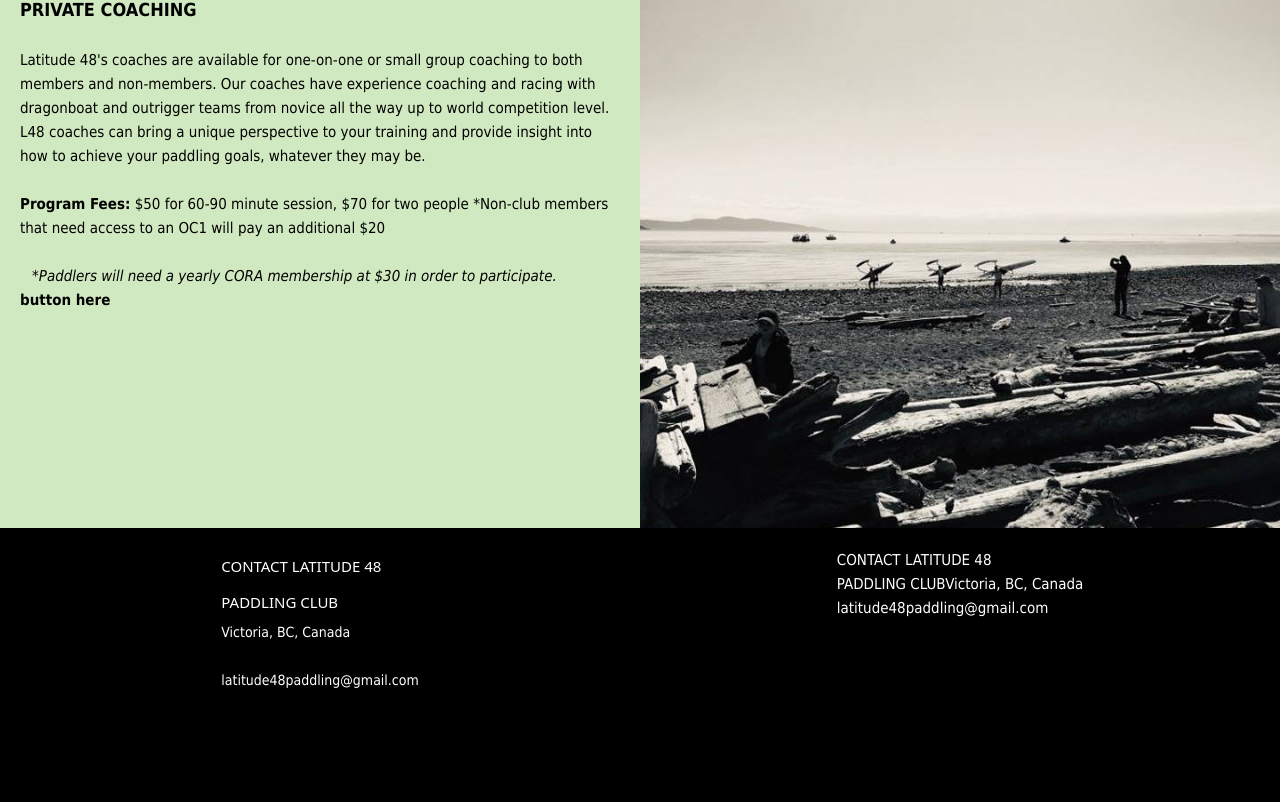
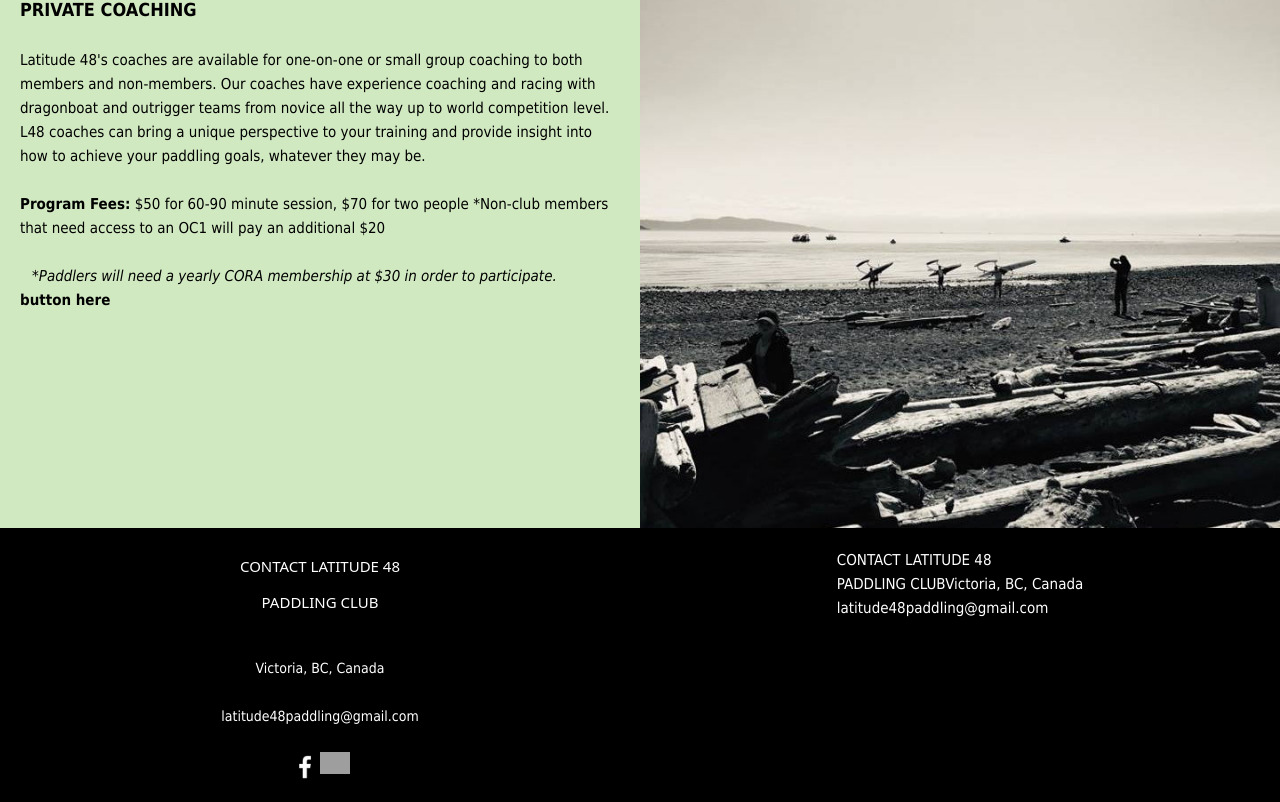
Before and after one commit to Megan-Lowe/L48-web-app, a Next.js app: page / in a window 1280 px wide. Shown: the part 3288-4090 px from the top of the page. Before the commit the page ends 4000 px from the top, so only its background shows below. Built offline with nearby package versions, Linux system fonts and the light colour scheme; grey boxes are pictures that could not be loaded.

Commit message:
Update ContactGridPartial.tsx
centered, added social media buttons

```diff
--- a/src/components/partial/ContactGridPartial/ContactGridPartial.tsx
+++ b/src/components/partial/ContactGridPartial/ContactGridPartial.tsx
@@ -1,14 +1,17 @@
 import Text from "#components/base/Text";
+import Link from "next/link";
+import Image from "next/image";
 
 export default function ContactGridPartial() {
   return (
     <>
       <div
-        className="mx-auto bg-black p-5 basis-1/2"
+        className="mx-auto bg-black p-5 basis-1/2 text-center"
         style={{ gridArea: "Contact" }}
       >
-        <Text colour="white" className="text-3xl font-sans text-center">
+        <Text colour="white" className="text-3xl font-sans">
           CONTACT LATITUDE 48 <br /> PADDLING CLUB
+          <br />
           <br />
         </Text>
         <Text className="text-center text-sm">
@@ -16,6 +19,32 @@ export default function ContactGridPartial() {
           <br /> <br />
           latitude48paddling@gmail.com
         </Text>
+        <br />
+        <br />
+        <div className="flex px-5 justify-center">
+          <Link
+            href="https://www.facebook.com/Latitude-48-Paddling-Cold-Water-Ohana-641255982653985/"
+            target="_blank"
+          >
+            <Image
+              src="/images/facebook.png"
+              height={30}
+              width={30}
+              alt="facebooklogo"
+            />
+          </Link>
+          <Link
+            href="https://www.instagram.com/latitude48paddlingclub/"
+            target="_blank"
+          >
+            <Image
+              src="/images/instagram.png"
+              height={30}
+              width={30}
+              alt="instagram logo"
+            />
+          </Link>
+        </div>
       </div>
       <div
         className="mx-auto bg-black p-5 basis-1/2"
```
